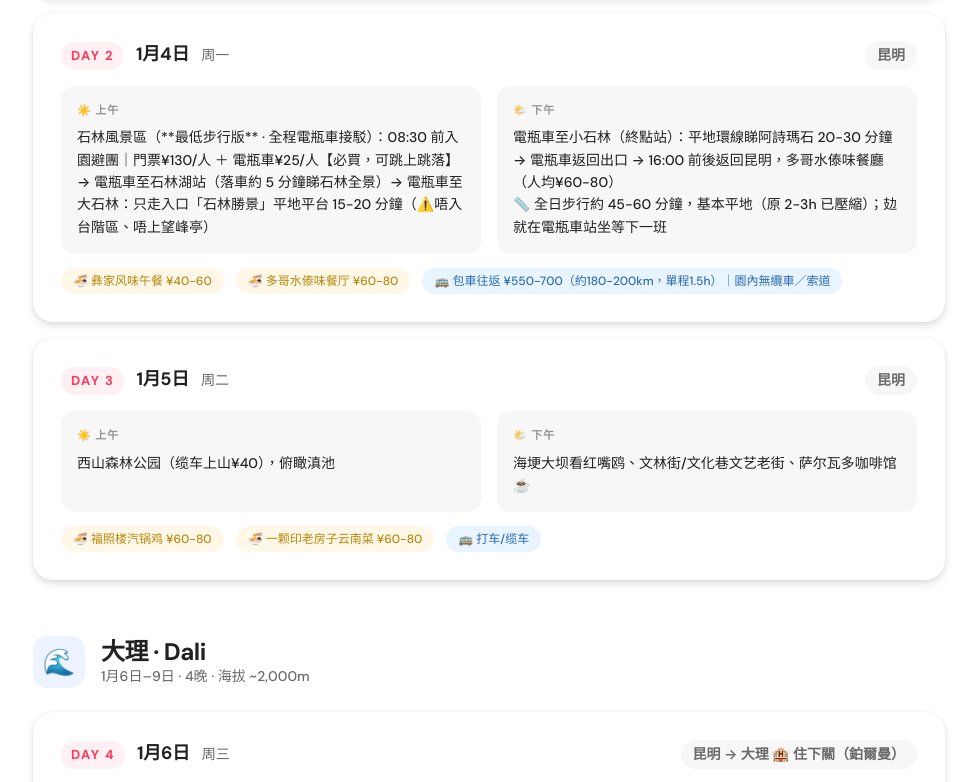
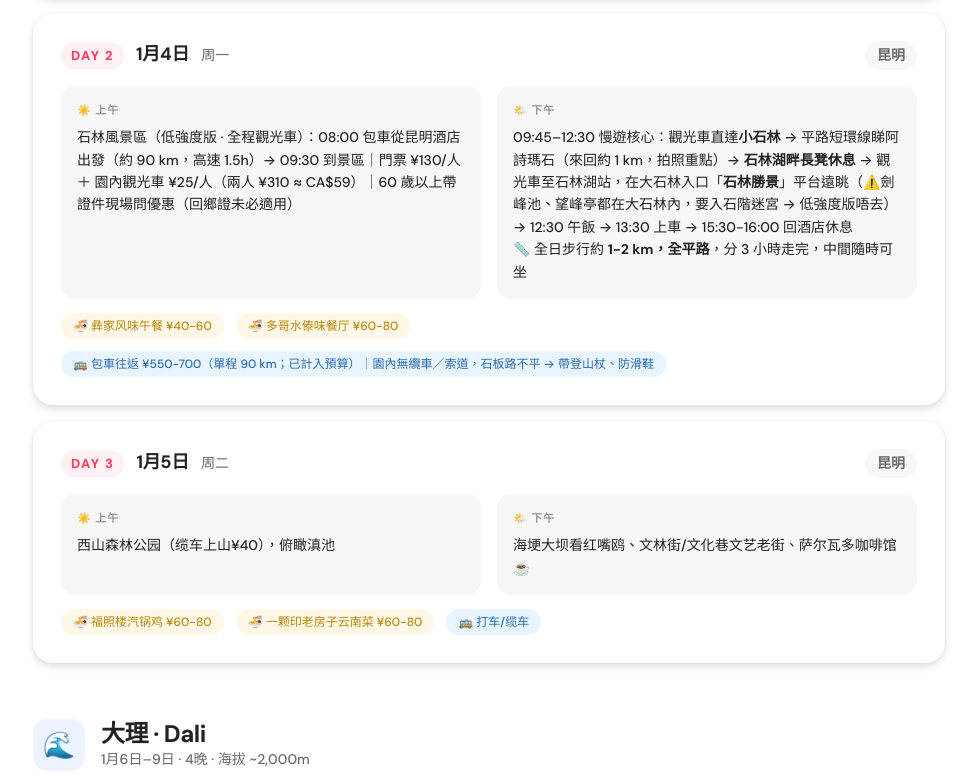
Before and after one commit to syhchanca/yunnan-2027, a plain HTML site: page index.html in a window 1280 px wide. Shown: the part 881-1663 px from the top of the page, without its empty margins (151-1128 px from the left). Drawn offline with Linux system fonts and the light colour scheme.

Commit message:
sync: v17 石林低強度版（Simon 草案）— 08:00出發/09:30到、觀光車直達小石林+湖畔休息+石林勝景平台遠眺(劍峰池/望峰亭屬大石林迷宮,不去)、13:30回程、步行1-2km全平路

```diff
--- a/index.html
+++ b/index.html
@@ -568,17 +568,17 @@
       <div class="day-schedule">
         <div class="day-period">
           <div class="period-label">☀️ 上午</div>
-          <div class="activity">石林風景區（**最低步行版** · 全程電瓶車接駁）：08:30 前入園避團｜門票¥130/人 ＋ 電瓶車¥25/人【必買，可跳上跳落】→ 電瓶車至石林湖站（落車約 5 分鐘睇石林全景）→ 電瓶車至大石林：只走入口「石林勝景」平地平台 15-20 分鐘（⚠️唔入台階區、唔上望峰亭）</div>
+          <div class="activity">石林風景區（低強度版 · 全程觀光車）：08:00 包車從昆明酒店出發（約 90 km，高速 1.5h）→ 09:30 到景區｜門票 ¥130/人 ＋ 園內觀光車 ¥25/人（兩人 ¥310 ≈ CA$59）｜60 歲以上帶證件現場問優惠（回鄉證未必適用）</div>
         </div>
         <div class="day-period">
           <div class="period-label">🌤️ 下午</div>
-          <div class="activity">電瓶車至小石林（終點站）：平地環線睇阿詩瑪石 20-30 分鐘 → 電瓶車返回出口 → 16:00 前後返回昆明，多哥水傣味餐廳（人均¥60-80）<br>📏 全日步行約 45-60 分鐘，基本平地（原 2-3h 已壓縮）；攰就在電瓶車站坐等下一班</div>
+          <div class="activity">09:45–12:30 慢遊核心：觀光車直達<strong>小石林</strong> → 平路短環線睇阿詩瑪石（來回約 1 km，拍照重點）→ <strong>石林湖畔長凳休息</strong> → 觀光車至石林湖站，在大石林入口「<strong>石林勝景</strong>」平台遠眺（⚠️劍峰池、望峰亭都在大石林內，要入石階迷宮 → 低強度版唔去）→ 12:30 午飯 → 13:30 上車 → 15:30-16:00 回酒店休息<br>📏 全日步行約 <strong>1-2 km，全平路</strong>，分 3 小時走完，中間隨時可坐</div>
         </div>
       </div>
       <div class="day-extras">
         <span class="day-tag tag-food">🍜 彝家风味午餐 ¥40-60</span>
         <span class="day-tag tag-food">🍜 多哥水傣味餐厅 ¥60-80</span>
-        <span class="day-tag tag-transport">🚌 包車往返 ¥550-700（約180-200km，單程1.5h）｜園內無纜車／索道</span>
+        <span class="day-tag tag-transport">🚌 包車往返 ¥550-700（單程 90 km；已計入預算）｜園內無纜車／索道，石板路不平 → 帶登山杖、防滑鞋</span>
       </div>
     </div>
     <div class="day-card">
@@ -1140,7 +1140,7 @@
 </div>
 
 <footer>
-  <p>雲南之旅 2027 · Simon & Joyce · v16 石林最低步行版</p>
+  <p>雲南之旅 2027 · Simon & Joyce · v17 石林低強度版</p>
   <p style="margin-top:8px">Last updated: 2026-10-03 HKT</p>
   <p style="margin-top:8px">🔍 預訂酒店請上 <a href="https://hk.trip.com">hk.trip.com</a> 搜尋英文名</p>
   <p style="margin-top:4px;color:var(--text-muted)">Google Sheet: 1JrSz_I4VsXx2do-6uVCnMXyEMrqVcDtHzLTfpWntMnU</p>
```
